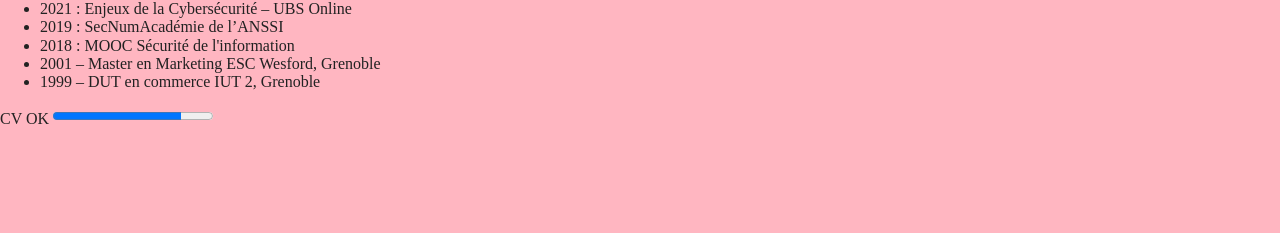
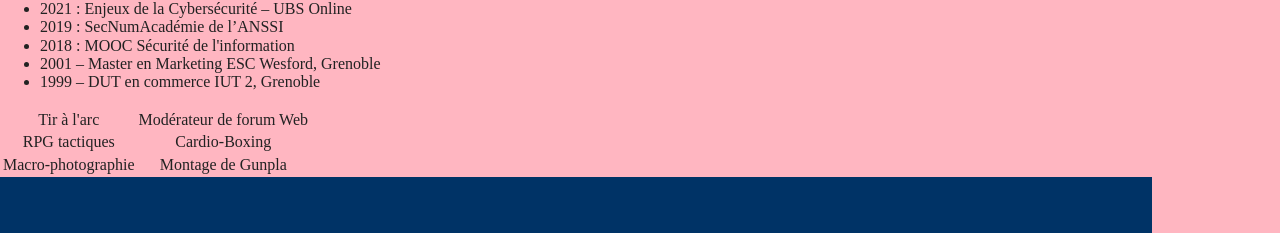
Before and after one commit to 77john77/77john77.github.io, a website built with Parcel: page index.html in a window 1280 px wide. Shown: the part 719-952 px from the top of the page. Before the commit the page ends 847 px from the top, so only its background shows below. Built offline with nearby package versions, Linux system fonts and the light colour scheme.

Commit message:
Update index.html

```diff
--- a/index.html
+++ b/index.html
@@ -72,10 +72,6 @@
 <li>2001 – Master en Marketing ESC Wesford, Grenoble</li>
 <li>1999 – DUT en commerce IUT 2, Grenoble</li>
 </ul>
-
-<label for="skills">CV OK </label>
-	    <progress id="skills" value="80" max ="100">
-
 <table>
 	<tr>
 	<td><center>Tir à l'arc</center></td>
```
